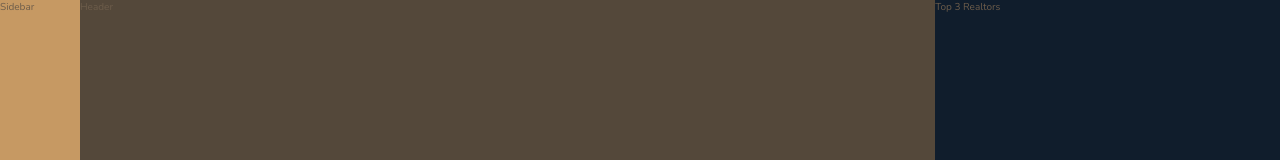
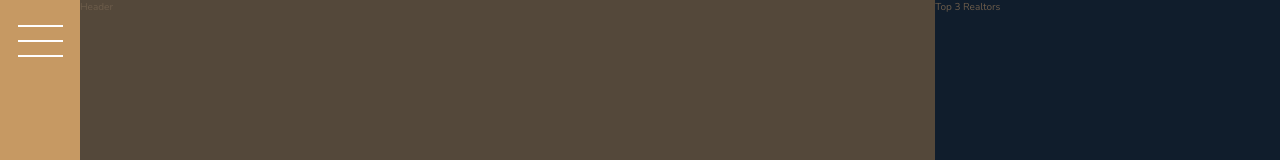
Before and after one commit to David-bui83/nexter, a website: page index.html in a window 1280 px wide. Shown: the top 160 px of the page. Drawn offline with nearby package versions, Linux system fonts and the light colour scheme.

Commit message:
done with sidebar

```diff
--- a/index.html
+++ b/index.html
@@ -13,7 +13,9 @@
     </head>
     <body class="container">
         <div class="sidebar">
-            Sidebar
+            <button class="nav-btn">
+
+            </button>
         </div>
 
         <header class="header">
--- a/sass/_sidebar.scss
+++ b/sass/_sidebar.scss
@@ -2,4 +2,29 @@
   background-color: $color-primary;
   grid-column: sidebar-start / sidebar-end;
   grid-row: 1 / -1;
+
+  display: flex;
+  justify-content: center;
 }
+
+.nav-btn {
+  border: none;
+  border-radius: 0;
+  margin-top: 4rem;
+
+  background-color: #fff;
+  height: 2px;
+  width: 4.5rem;
+
+  &::before,
+  &::after {
+    background-color: #fff;
+    height: 2px;
+    width: 4.5rem;
+    content: '';
+    display: block;
+  }
+
+  &::before { transform: translateY(-1.5rem); }
+  &::after { transform: translateY(1.3rem); }
+}
```
Also changed, not shown: css/style.css.
